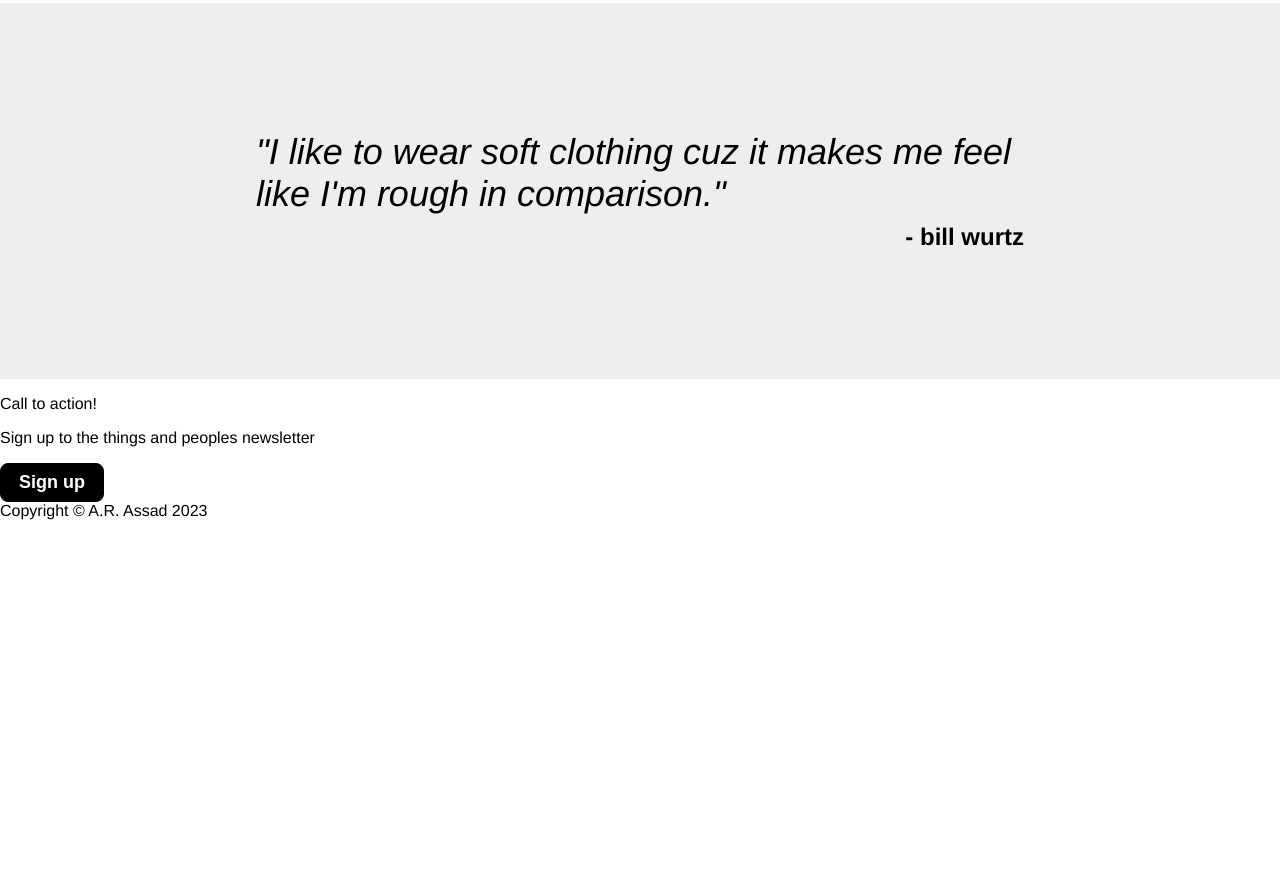
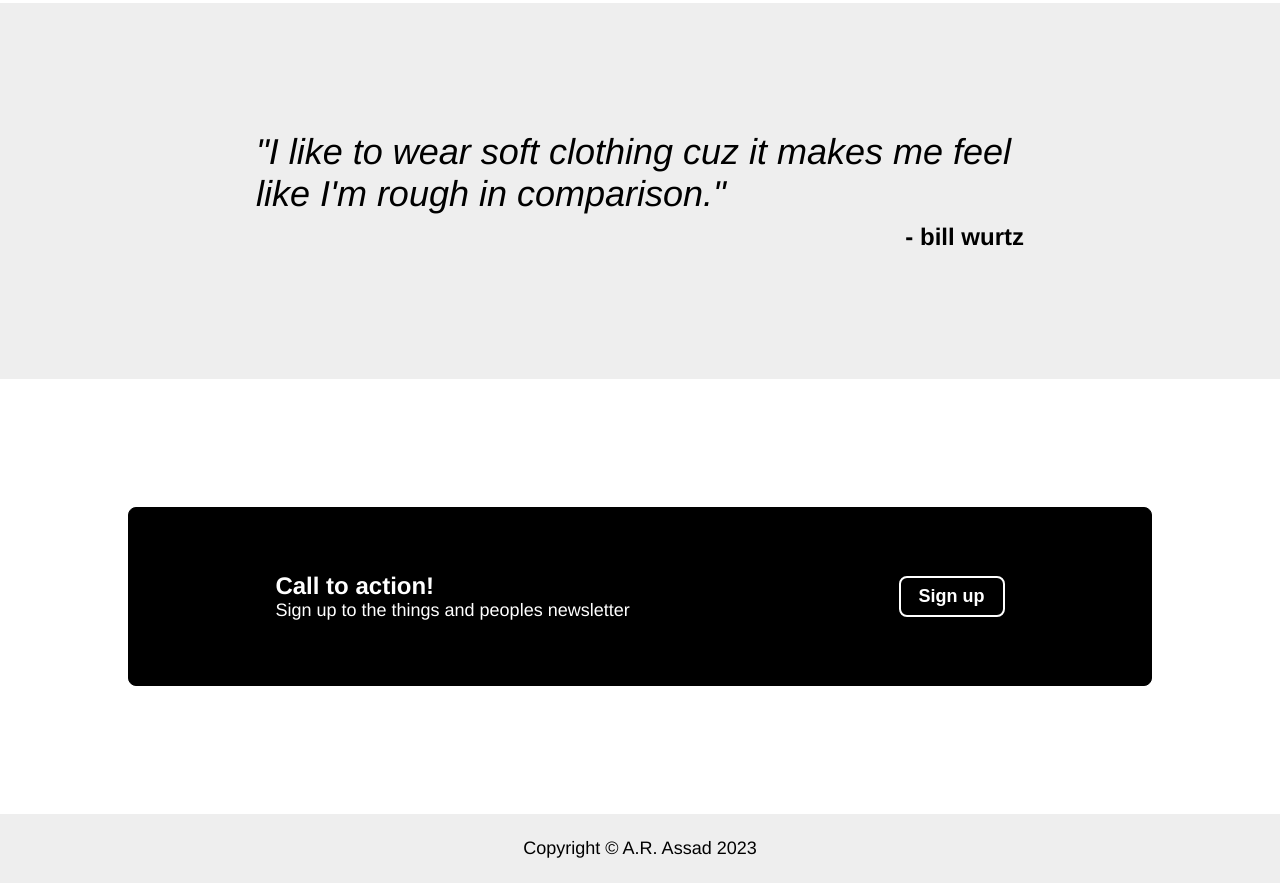
Before and after one commit to ar-assad/landing-page, a plain HTML site: page index.html in a window 1280 px wide. Shown: the part 1022-1905 px from the top of the page. Before the commit the page ends 1542 px from the top, so only its background shows below. Drawn offline with Linux system fonts and the light colour scheme.

Commit message:
Style the sign up modal and the footer

```diff
--- a/index.html
+++ b/index.html
@@ -55,8 +55,10 @@
         <div class="quoter">- bill wurtz</div>
     </div>
     <div class="signup">
-        <p>Call to action!</p>
-        <p>Sign up to the things and peoples newsletter</p>
+        <div class="signtext">
+        <div class="quoter">Call to action!</div>
+        Sign up to the things and peoples newsletter
+        </div>
         <button>Sign up</button>
     </div>
     <div class="footer">
--- a/style.css
+++ b/style.css
@@ -3,6 +3,7 @@ body {
     flex-direction: column;
     font-family: Helvetica, sans-serif;
     margin:0;
+    font-size: 18px;
 }
 
 
@@ -11,6 +12,7 @@ body {
     align-items: center;
     justify-content: space-around;
     background-color: #eee;
+    padding: 0px 12px;
 }
 
 .header h1 {
@@ -37,7 +39,6 @@ body {
     display: flex;
     flex-direction: column;
     justify-content: center;
-    font-size: 18px;
     width: 480px;
     gap: 8px;
 }
@@ -61,7 +62,6 @@ ul {
 }
 
 a {
-    font-size: 18px;
     color: black;
     text-decoration: none;
 }
@@ -102,6 +102,31 @@ a {
     margin-left: auto;
 }
 
+.signup {
+    color:white;
+    background-color: black;
+    border: 1px solid black;
+    border-radius: 8px;
+    display: flex;
+    justify-content: space-around;
+    align-items: center;
+    margin: 128px 10%;
+    padding: 64px 12px;
+
+}
+
+.signup button {
+    border: 2px solid white;
+}
+
+.footer {
+    display: flex;
+    justify-content: center;
+    align-items: center;
+    background-color: #eee;
+    padding: 24px;
+}
+
 img {
     width: 200px;
     height: 200px;
@@ -123,5 +148,4 @@ button {
     font-size: 36px;
     text-align: center;
     padding: 32px;
-
 }
```
